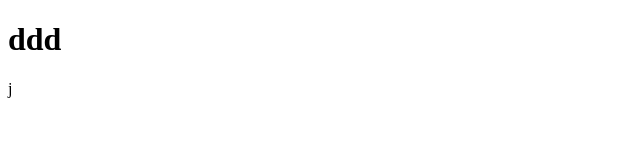
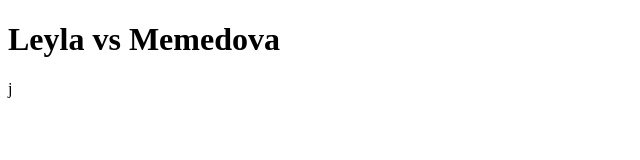
Before and after one commit to leilamemmedova/gitexample, a plain HTML site: page index.html in a window 1280 px wide. Shown: the whole page, without its empty margins (0-640 px from the left). Drawn offline with Linux system fonts and the light colour scheme.

Commit message:
Update index.html

```diff
--- a/index.html
+++ b/index.html
@@ -6,6 +6,6 @@
     <title>Document</title>
 </head>
 <body>
-    <h1>ddd</h1>
+    <h1>Leyla vs Memedova</h1>
 </body>
 </html>j
```
